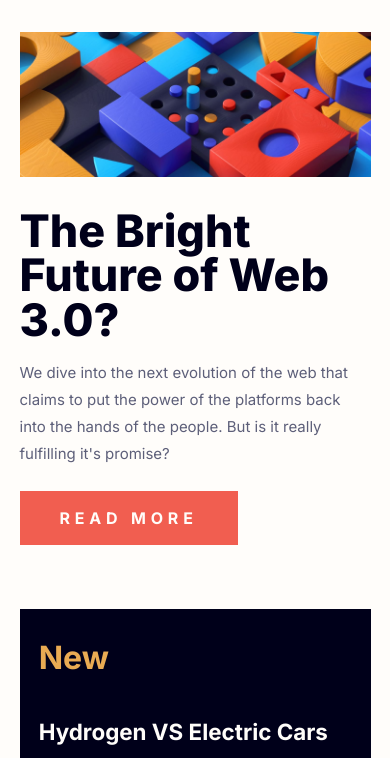
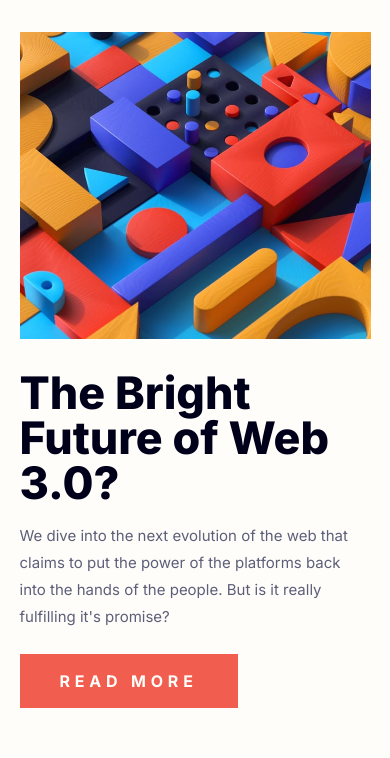
Before and after one commit to yashgo09/FEM-002-news-homepage, a website built with Vite: page index.html in a window 390 px wide. Shown: the part 78-836 px from the top of the page. Built offline with nearby package versions, Linux system fonts and the light colour scheme.

Commit message:
Change img element to picture element

```diff
--- a/index.html
+++ b/index.html
@@ -43,8 +43,10 @@
 
     <main class="main grid">
       <article class="main-article">
-        <!-- TODO: Use picture element for different images based on screen size -->
-        <img class="main-article__img" src="./assets/image-web-3-desktop.jpg" alt="Web 3 Image" />
+        <picture>
+          <source media="(min-width: 686px)" srcset="./assets/image-web-3-desktop.jpg" />
+          <img class="main-article__img" src="./assets/image-web-3-mobile.jpg" alt="Web 3" />
+        </picture>
 
         <div class="main-article__details">
           <h1 class="main-article__title">The Bright Future of Web 3.0?</h1>
--- a/scss/_layout.scss
+++ b/scss/_layout.scss
@@ -60,6 +60,11 @@ header {
 .main-article {
   display: grid;
   gap: var(--grid-gap);
+
+  &__img {
+    width: 100%;
+    // object-fit: cover;
+  }
 
   &__title {
     font-size: 2.8rem;
```
